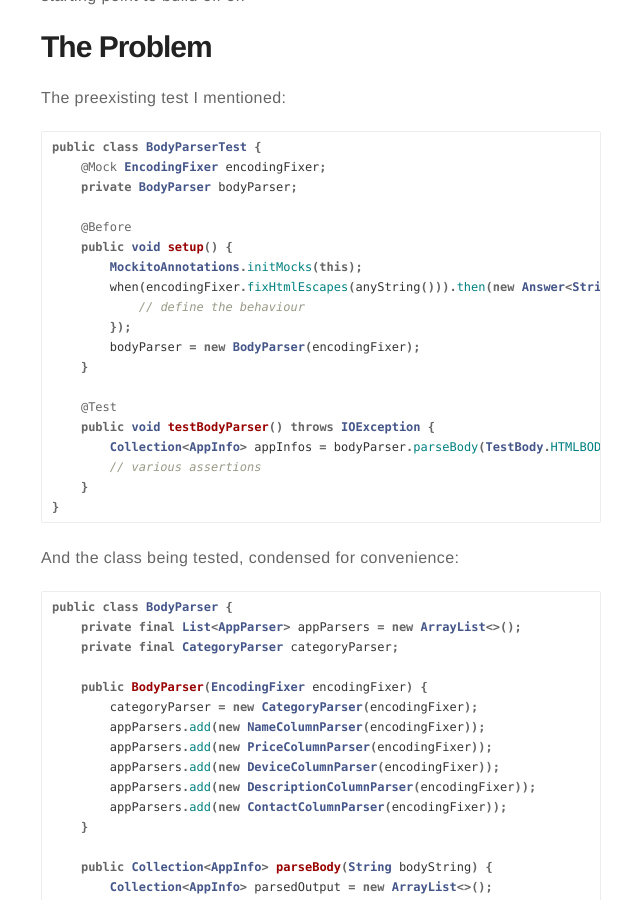
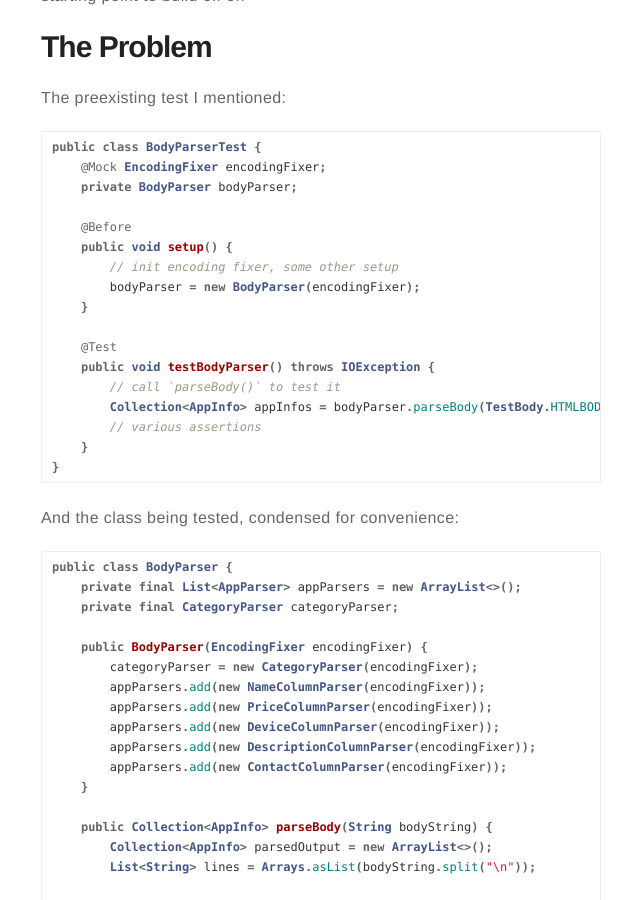
Before and after one commit to bobheadxi/bobheadxi.github.io, a Jekyll site: the page built from _posts/2017-8-9-dependency-injection.md, in a window 1280 px wide and 900 px high, scrolled down 1390 px. Shown: the whole window, without its empty margins (319-959 px from the left). Built offline with Jekyll 4.4.1, drawn with Linux system fonts in a browser that asks for light colours; emoji names are drawn with the system emoji font.

Commit message:
Remove unimportant code from example

```diff
--- a/_posts/2017-8-9-dependency-injection.md
+++ b/_posts/2017-8-9-dependency-injection.md
@@ -34,15 +34,13 @@
 
     @Before
     public void setup() {
-        MockitoAnnotations.initMocks(this);
-        when(encodingFixer.fixHtmlEscapes(anyString())).then(new Answer<String>() {
-            // define the behaviour
-        });
+        // init encoding fixer, some other setup
         bodyParser = new BodyParser(encodingFixer);
     }
 
     @Test
     public void testBodyParser() throws IOException {
+        // call `parseBody()` to test it
         Collection<AppInfo> appInfos = bodyParser.parseBody(TestBody.HTMLBODY);
         // various assertions
     }
```
